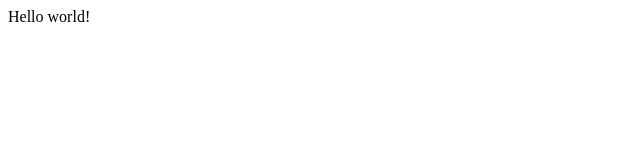
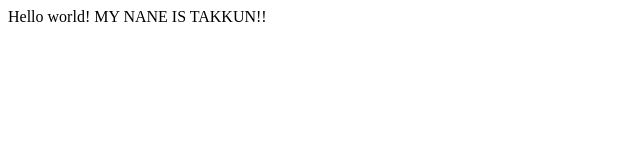
Before and after one commit to whitebeach03/whitebeach03.github.io, a Gatsby site: page / in a window 1280 px wide. Shown: the whole page, without its empty margins (0-640 px from the left). Built offline with nearby package versions, Linux system fonts and the light colour scheme; Gatsby itself is replaced by a stand-in of ours.

Commit message:
change index.js

```diff
--- a/src/pages/index.js
+++ b/src/pages/index.js
@@ -1,5 +1,5 @@
 import * as React from "react"
 
 export default function Home() {
-  return <div>Hello world!</div>
+  return <div>Hello world! MY NANE IS TAKKUN!!</div>
 }
```
